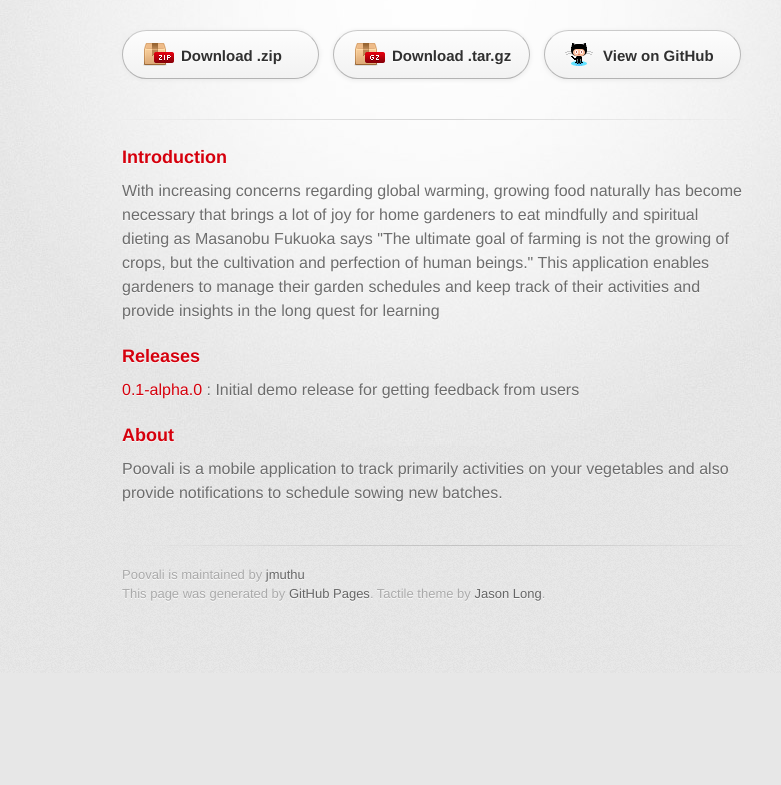
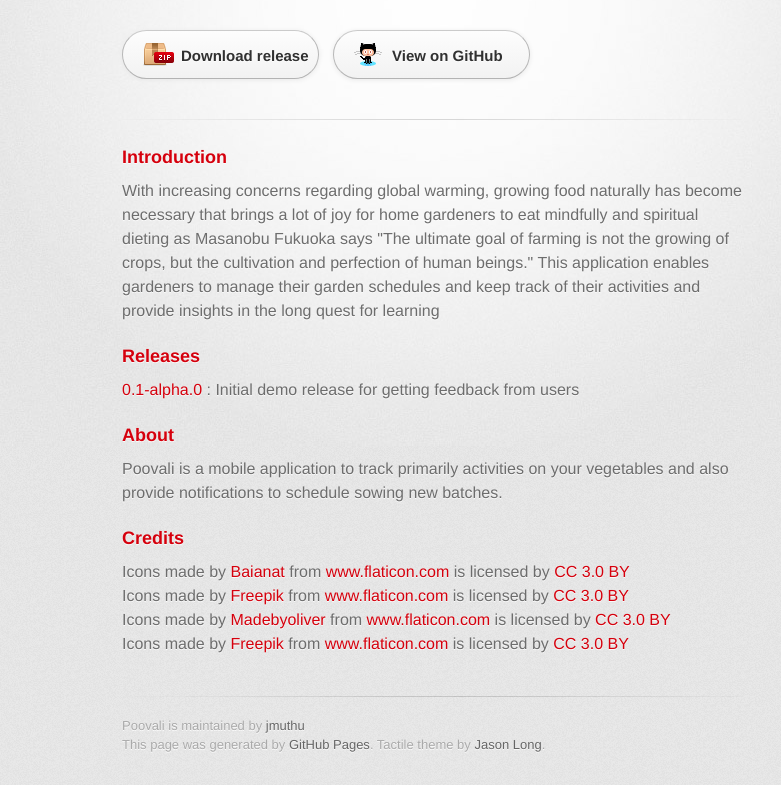
Before and after one commit to jmuthu/Poovali, a plain HTML site: page index.html in a window 1280 px wide. Shown: the part 127-912 px from the top of the page, without its empty margins (208-989 px from the left). Before the commit the page ends 800 px from the top, so only its background shows below. Drawn offline with Linux system fonts and the light colour scheme; a web font is replaced by a local one.

Commit message:
Removed unwanted downloads and added apk download and credits

```diff
--- a/index.html
+++ b/index.html
@@ -23,8 +23,7 @@
         </header>
 
         <section id="downloads" class="clearfix">
-          <a href="https://github.com/jmuthu/Poovali/zipball/master" id="download-zip" class="button"><span>Download .zip</span></a>
-          <a href="https://github.com/jmuthu/Poovali/tarball/master" id="download-tar-gz" class="button"><span>Download .tar.gz</span></a>
+          <a href="https://github.com/jmuthu/Poovali/releases/download/v0.1-alpha.0/poovali-0.1-alpha.0.apk" id="download-zip" class="button"><span>Download release</span></a>
           <a href="https://github.com/jmuthu/Poovali" id="view-on-github" class="button"><span>View on GitHub</span></a>
         </section>
 
@@ -46,7 +45,17 @@ This application enables gardeners to manage their garden schedules and keep tra
 <a id="about" class="anchor" href="#about" aria-hidden="true"><span aria-hidden="true" class="octicon octicon-link"></span></a>About</h3>
 
 <p>Poovali is a mobile application to track primarily activities on your vegetables and also provide notifications to schedule sowing new batches.</p>
+
+<h3>
+<a id="credits" class="anchor" href="#credits" aria-hidden="true"><span aria-hidden="true" class="octicon octicon-link"></span></a>Credits</h3>
+
+<div>Icons made by <a href="http://www.flaticon.com/authors/baianat" title="Baianat">Baianat</a> from <a href="http://www.flaticon.com" title="Flaticon">www.flaticon.com</a> is licensed by <a href="http://creativecommons.org/licenses/by/3.0/" title="Creative Commons BY 3.0" target="_blank">CC 3.0 BY</a></div>
+<div>Icons made by <a href="http://www.flaticon.com/authors/freepik" title="Freepik">Freepik</a> from <a href="http://www.flaticon.com" title="Flaticon">www.flaticon.com</a> is licensed by <a href="http://creativecommons.org/licenses/by/3.0/" title="Creative Commons BY 3.0" target="_blank">CC 3.0 BY</a></div>
+<div>Icons made by <a href="http://www.flaticon.com/authors/madebyoliver" title="Madebyoliver">Madebyoliver</a> from <a href="http://www.flaticon.com" title="Flaticon">www.flaticon.com</a> is licensed by <a href="http://creativecommons.org/licenses/by/3.0/" title="Creative Commons BY 3.0" target="_blank">CC 3.0 BY</a></div>
+<div>Icons made by <a href="http://www.freepik.com" title="Freepik">Freepik</a> from <a href="http://www.flaticon.com" title="Flaticon">www.flaticon.com</a> is licensed by <a href="http://creativecommons.org/licenses/by/3.0/" title="Creative Commons BY 3.0" target="_blank">CC 3.0 BY</a></div>
+
         </section>
+
 
         <footer>
           Poovali is maintained by <a href="https://github.com/jmuthu">jmuthu</a><br>
```
